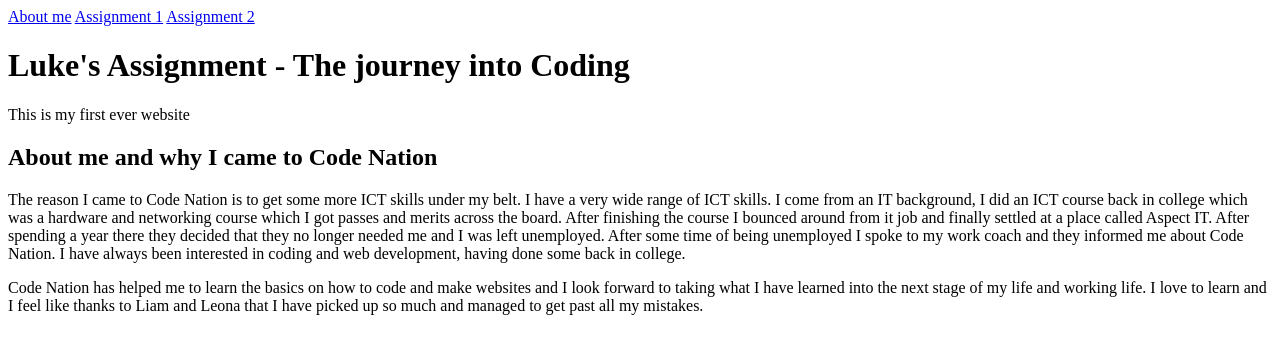
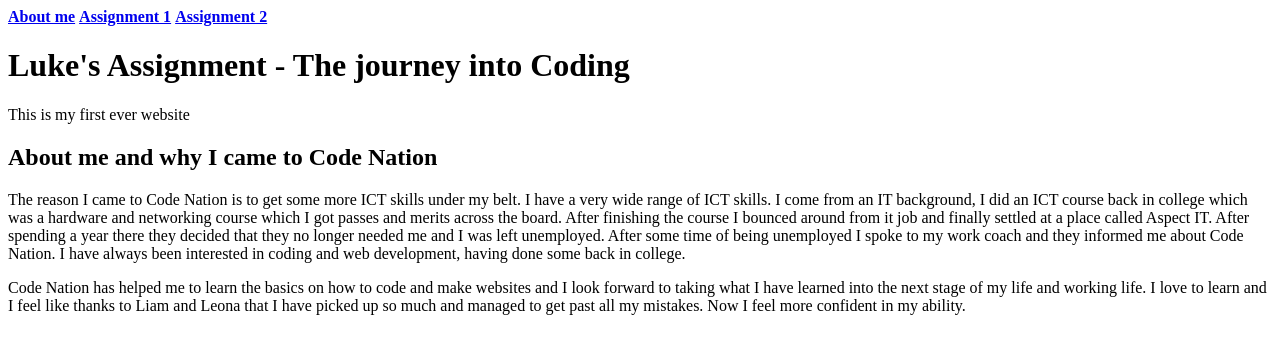
Before and after one commit to LukejeremiahRobinson/Blog, a plain HTML site: page index.html in a window 1280 px wide. Drawn offline with Linux system fonts and the light colour scheme.

Commit message:
more code

```diff
--- a/index.html
+++ b/index.html
@@ -2,15 +2,15 @@
 <html lang="en">
 <head>
     <meta charset="UTF-8">
-    <title>Luke's First blog</title>
+    <title>Luke's First Website</title>
 </head>
 <body>
 
-     <div>
-         <a href="index.html">About me</a>
-         <a href="assignment-1.html">Assignment 1</a>
-         <a href="assignment-2.html">Assignment 2</a>
-    </div>
+<div>
+    <a href="index.html"><b>About me</b></a>
+    <a href="assignment-1.html"><b>Assignment 1</b></a>
+    <a href="assignment-2.html"><b>Assignment 2</b></a>
+ </div>
     <h1>
         Luke's Assignment - The journey into Coding
     </h1>
@@ -24,11 +24,11 @@
     </h2>
 
     <p>
-         The reason I came to Code Nation is to get some more ICT skills under my belt. I have a very wide range of ICT skills. I come from an IT background, I did an ICT course back in college which was a hardware and networking course which I got passes and merits across the board. After finishing the course I bounced around from it job and finally settled at a place called Aspect IT. After spending a year there they decided that they no longer needed me and I was left unemployed. After some time of being unemployed I spoke to my work coach and they informed me about Code Nation. I have always been interested in coding and web development, having done some back in college.
+        The reason I came to Code Nation is to get some more ICT skills under my belt. I have a very wide range of ICT skills. I come from an IT background, I did an ICT course back in college which was a hardware and networking course which I got passes and merits across the board. After finishing the course I bounced around from it job and finally settled at a place called Aspect IT. After spending a year there they decided that they no longer needed me and I was left unemployed. After some time of being unemployed I spoke to my work coach and they informed me about Code Nation. I have always been interested in coding and web development, having done some back in college.
     </p>
 
     <p>
-        Code Nation has helped me to learn the basics on how to code and make websites and I look forward to taking what I have learned into the next stage of my life and working life. I love to learn and I feel like thanks to Liam and Leona that I have picked up so much and managed to get past all my mistakes.
+        Code Nation has helped me to learn the basics on how to code and make websites and I look forward to taking what I have learned into the next stage of my life and working life. I love to learn and I feel like thanks to Liam and Leona that I have picked up so much and managed to get past all my mistakes. Now I feel more confident in my ability.
     </p>
 
 </body>
```
Also changed, not shown: assignment-1.html (+2 -2 lines), assignment-2.html (+5 -6 lines), 1 other file.
